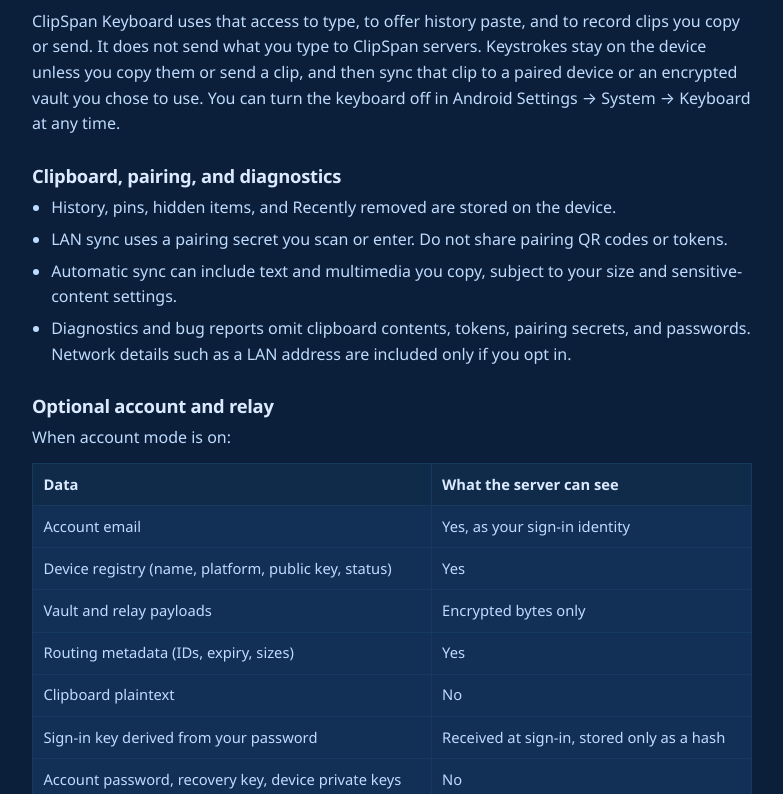
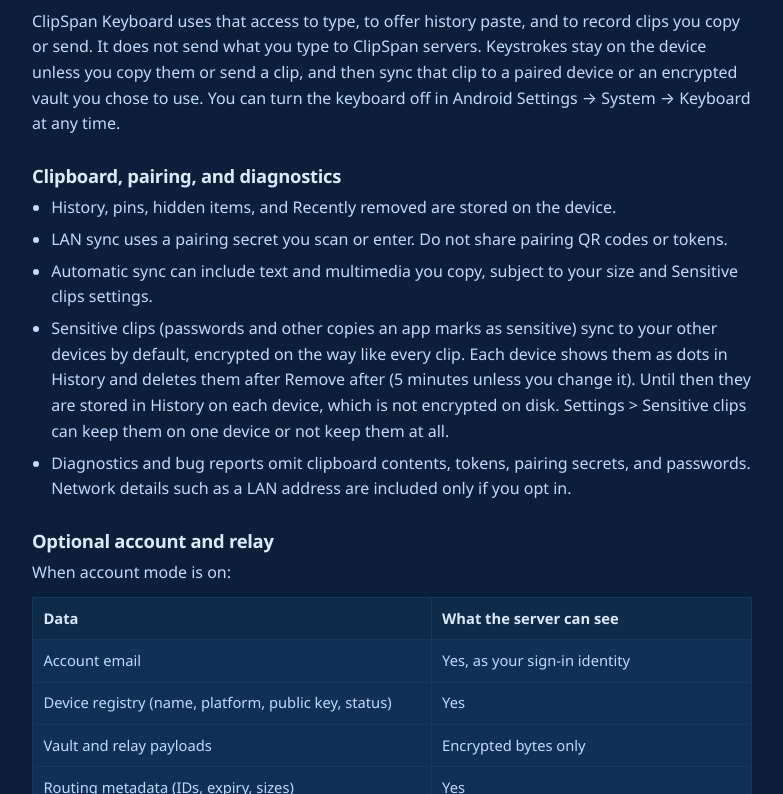
Before and after one commit to JeremyB-py/clipspan-web, a plain HTML site: page public/privacy.html in a window 1280 px wide. Shown: the part 1576-2370 px from the top of the page, without its empty margins (248-1031 px from the left). Drawn offline with Linux system fonts and the light colour scheme.

Commit message:
Privacy: sensitive clips sync by default (ClipSpan 0.22.0)

```diff
--- a/public/privacy.html
+++ b/public/privacy.html
@@ -35,7 +35,7 @@
 
   <main class="wrap policy">
     <h1>Privacy policy</h1>
-    <p class="meta">Last updated: 15 October 2026 · Applies to clipspan.com and the ClipSpan apps</p>
+    <p class="meta">Last updated: 21 October 2026 · Applies to clipspan.com and the ClipSpan apps</p>
 
     <p>
       ClipSpan is a clipboard history app for Android, Linux, and Windows. On Android,
@@ -119,7 +119,14 @@
     <ul>
       <li>History, pins, hidden items, and Recently removed are stored on the device.</li>
       <li>LAN sync uses a pairing secret you scan or enter. Do not share pairing QR codes or tokens.</li>
-      <li>Automatic sync can include text and multimedia you copy, subject to your size and sensitive-content settings.</li>
+      <li>Automatic sync can include text and multimedia you copy, subject to your size and Sensitive clips settings.</li>
+      <li>
+        Sensitive clips (passwords and other copies an app marks as sensitive) sync to your other
+        devices by default, encrypted on the way like every clip. Each device shows them as dots in
+        History and deletes them after Remove after (5 minutes unless you change it). Until then
+        they are stored in History on each device, which is not encrypted on disk. Settings &gt;
+        Sensitive clips can keep them on one device or not keep them at all.
+      </li>
       <li>
         Diagnostics and bug reports omit clipboard contents, tokens, pairing secrets, and passwords.
         Network details such as a LAN address are included only if you opt in.
```
